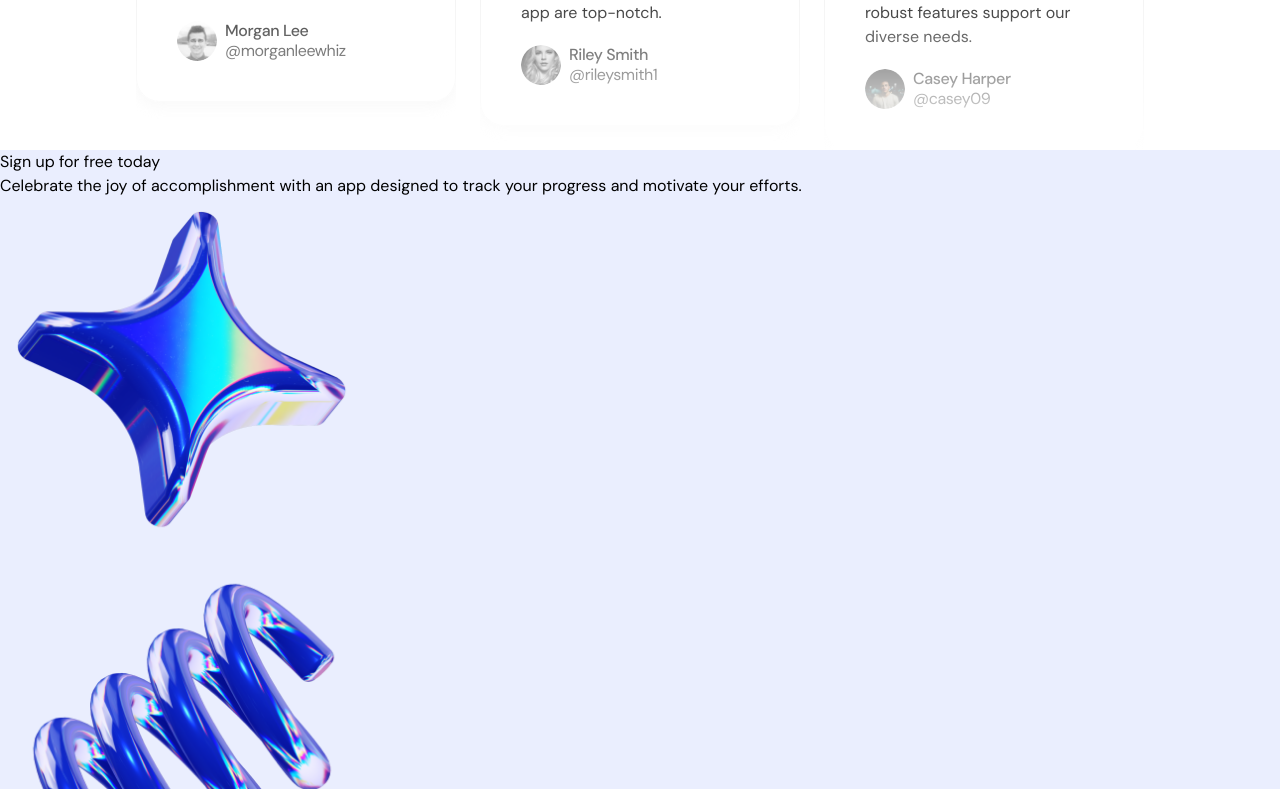
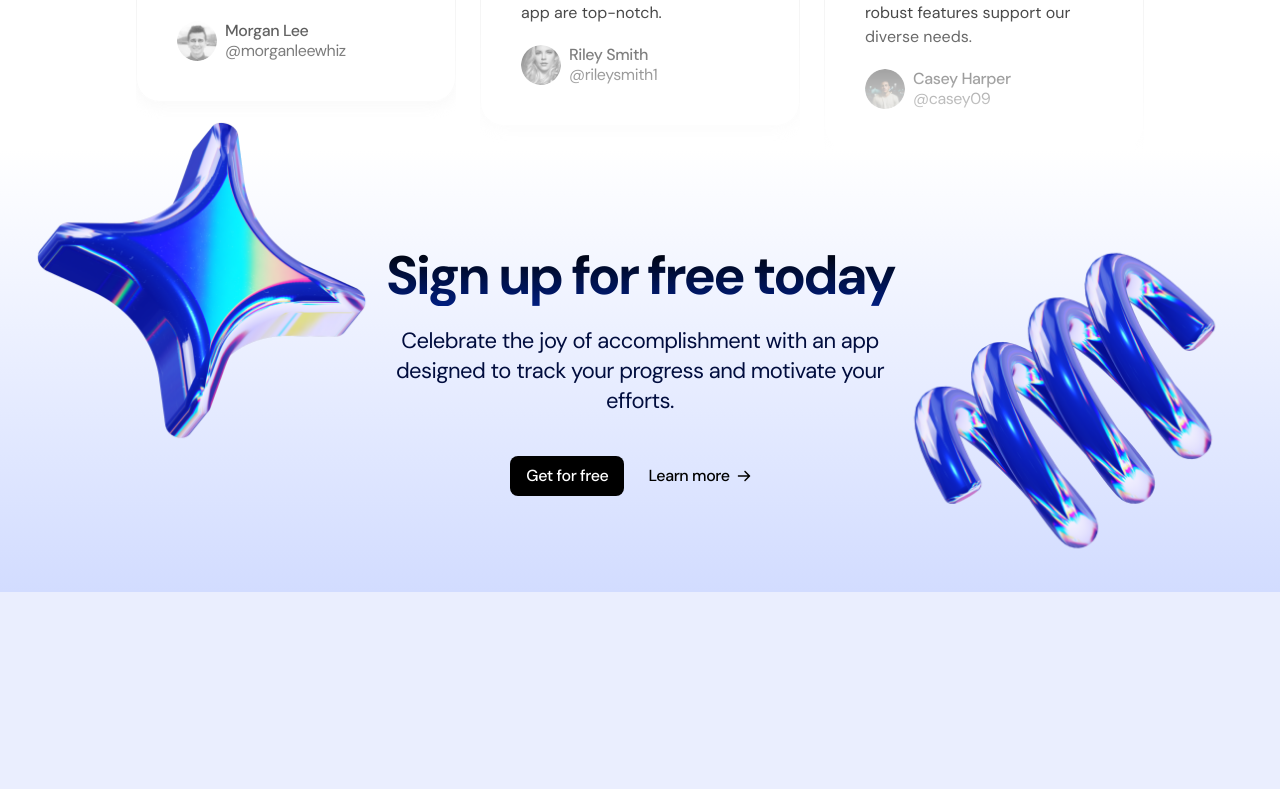
Before and after one commit to AhmedSaadRF/Light-SaaS-Landing-Page, a Next.js app: page / in a window 1280 px wide. Shown: the part 4031-4820 px from the top of the page. After the commit the page ends 4623 px from the top, so only its background shows below. Built offline with nearby package versions, Linux system fonts and the light colour scheme.

Commit message:
Upload Project
Add Style Classes

```diff
--- a/src/sections/CallToAction.tsx
+++ b/src/sections/CallToAction.tsx
@@ -5,19 +5,19 @@ import Image from 'next/image';
 
 export const CallToAction = () => {
   return (
-    <section>
-      <div>
-        <div>
-          <h2>Sign up for free today</h2>
-          <p>Celebrate the joy of accomplishment with an app designed to track your progress and motivate your efforts.</p>
-          <Image src={starImage} alt='Star Image' width={360} />
-          <Image src={springImage} alt='Spring Image' width={360} />
+    <section className='bg-gradient-to-b from-white to-[#D2DCFF] py-24 overflow-x-clip'>
+      <div className="container">
+        <div className='section-heading relative'>
+          <h2 className='section-title'>Sign up for free today</h2>
+          <p className='section-description mt-5'>Celebrate the joy of accomplishment with an app designed to track your progress and motivate your efforts.</p>
+          <Image src={starImage} alt='Star Image' width={360} className='absolute -left-[350px] -top-[137px]' />
+          <Image src={springImage} alt='Spring Image' width={360} className='absolute -right-[331px] -top-[19px]' />
         </div>
-        <div>
-          <button>Get for free</button>
-          <button>
+        <div className='flex gap-2 mt-10 justify-center'>
+          <button className='btn btn-primary'>Get for free</button>
+          <button className='btn btn-text gap-1'>
             <span>Learn more</span>
-            <ArrowRight />
+            <ArrowRight className="h-5 w-5" />
           </button>
         </div>
       </div>
```
